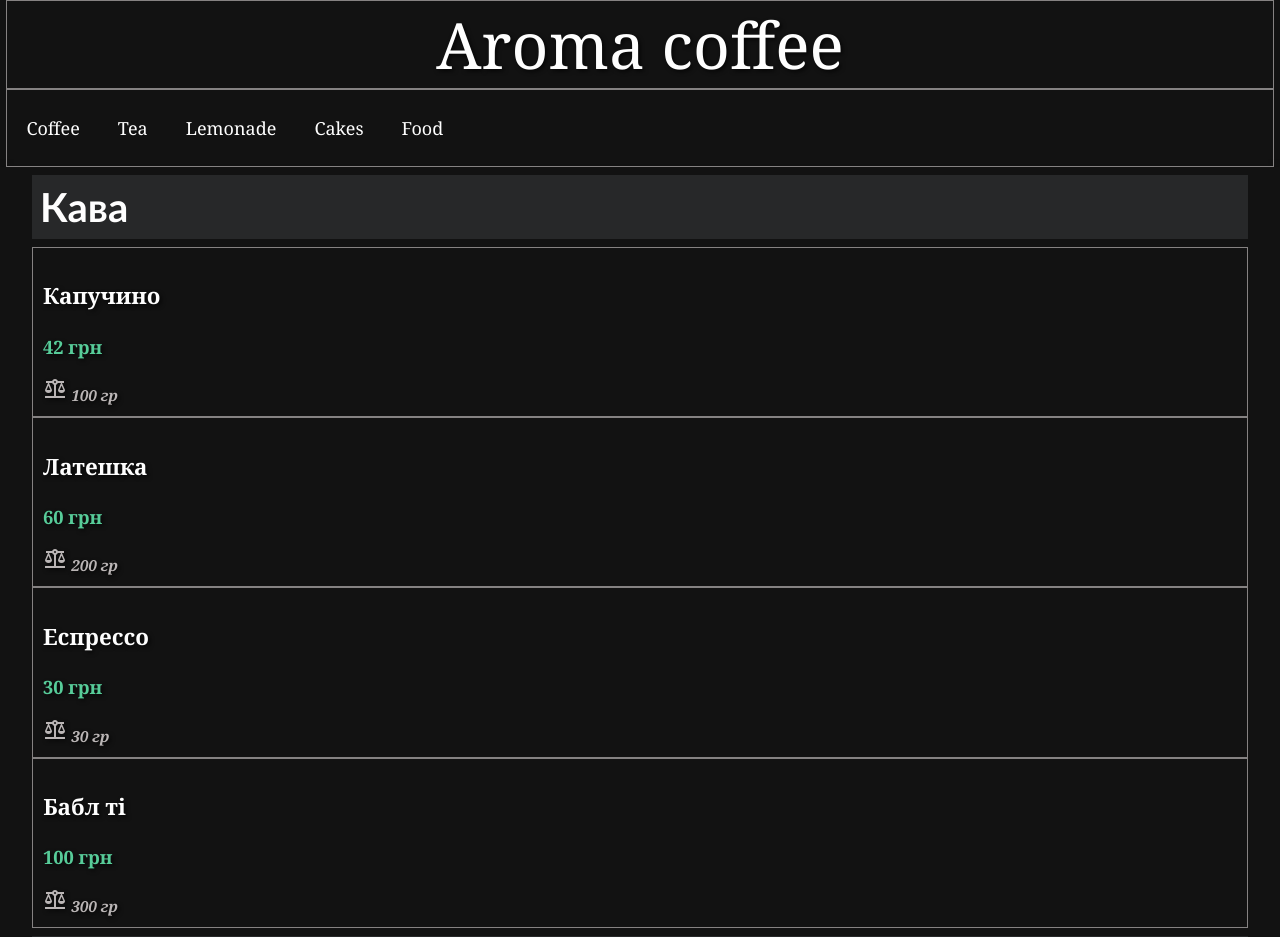
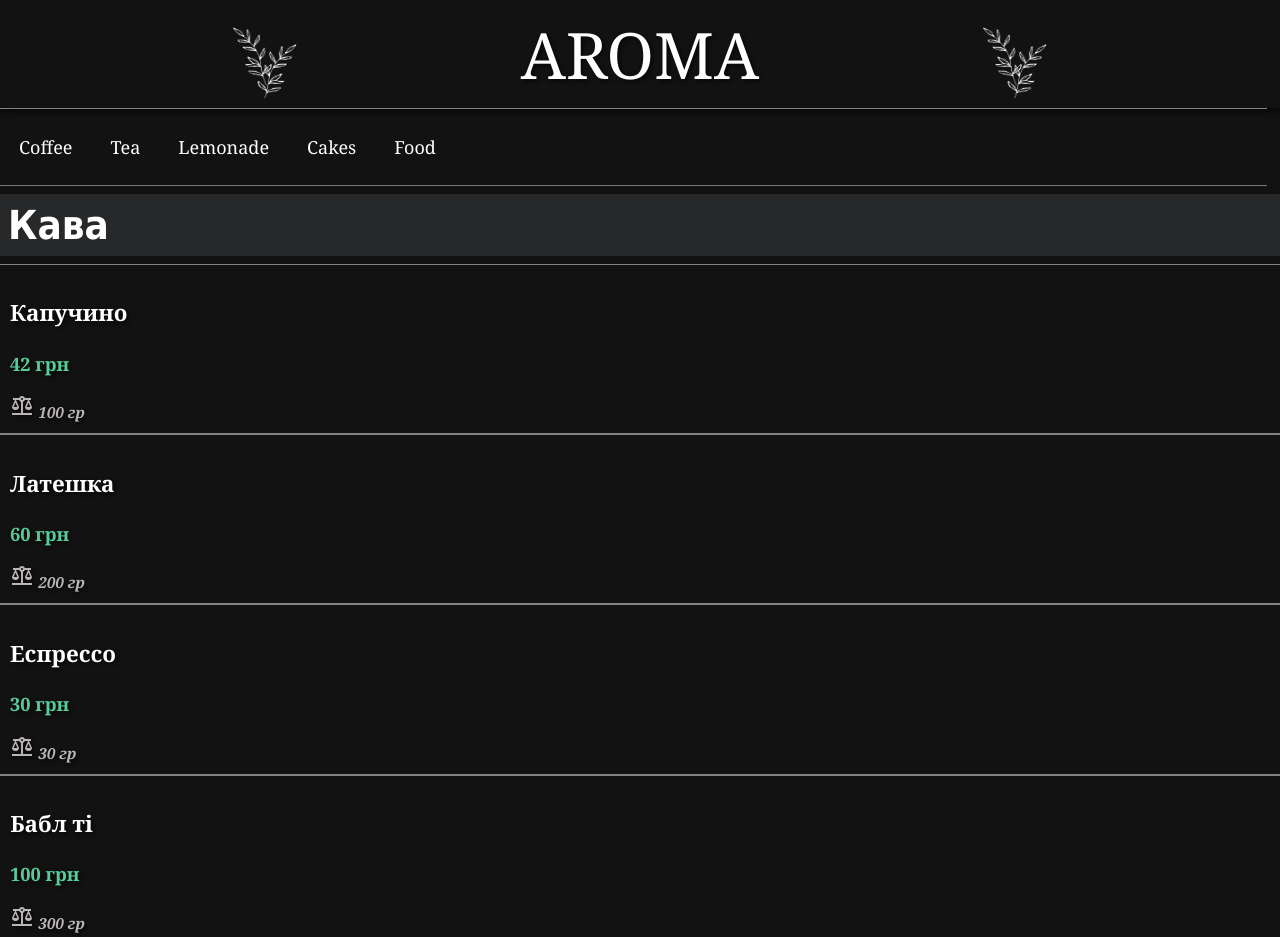
Before and after one commit to ketalias/aromacoffee-landing-menu-html, a plain HTML site: page menu.html in a window 1280 px wide. Shown: the top 937 px of the page. Drawn offline with Linux system fonts and the light colour scheme.

Commit message:
css update

```diff
--- a/menu.html
+++ b/menu.html
@@ -14,7 +14,8 @@
 
 <body>
     <header>
-        <p id="logo">Aroma coffee</p>
+        <img src="Дизайн_без_назви-removebg-preview.png"><p id="logo">AROMA</p><img src="Дизайн_без_назви-removebg-preview.png">
+    </header>
     <nav class="navbar">
         <ul>
             <li><a href="#coffee">Coffee</a></li>
@@ -24,7 +25,6 @@
             <li><a href="#food">Food</a></li>
         </ul>
     </nav>
-    </header>
     <main>
        <div class="category" id="coffee"><b>Кава</b></div>
         <article>
--- a/menu_styles.css
+++ b/menu_styles.css
@@ -6,15 +6,16 @@
     --text-color: #fefefe;
     --border-color: #858282;
     --shadow-color: rgba(0, 0, 0, 0.7);
-    --font-family-primary: Georgia, serif;
-    --font-family-secondary: 'Trebuchet MS', 'Lucida Sans Unicode', 'Lucida Grande', 'Lucida Sans', Arial, sans-serif;
-    --font-family-logo-footer: Georgia, serif;
+    --font-family-primary: Georgia, sans-serif;
+    --font-family-secondary: Tahoma, serif;
+    --font-family-logo-footer: Georgia, sans-serif;
 }
 
 *,
 *::before,
 *::after {
     box-sizing: border-box;
+
 }
 
 body {
@@ -27,21 +28,22 @@ body {
 }
 
 /* Header Styles */
+/* Header Styles */
 header {
     display: flex;
-    flex-direction: column;
+    flex-direction: row; /* Change to row to align logo and image in one line */
     align-items: center;
+    justify-content: space-evenly; /* Ensure space between logo and other elements */
     width: 100%;
     background-color: var(--primary-color);
     box-shadow: 0 4px 8px var(--shadow-color);
-
+    padding: 10px; /* Add padding for better spacing */
 }
 
 /* Logo Styles */
 #logo {
     display: flex;
-    width: 99%;
-    align-items: center;
+    align-items: center; /* Center align items within the flex container */
     justify-content: center;
     box-sizing: border-box;
     font-size: 8vh;
@@ -49,8 +51,15 @@ header {
     color: var(--text-color);
     text-shadow: 2px 2px 4px var(--shadow-color);
     margin: 0;
-    border: 1px solid var(--border-color);
 }
+
+header img {
+    width: 14vh; /* Adjust height to match the text size */
+    height: 11vh;
+    left: 0;
+
+}
+
 
 /* Navbar Styles */
 .navbar {
@@ -60,6 +69,8 @@ header {
     border: 1px solid var(--border-color);
     height: auto;
     position: static;
+    border-left: none;
+    border-right: none;
 
 }
 
@@ -102,12 +113,15 @@ main {
 article {
     display: flex;
     flex-direction: row;
-    width: 95%;
+    width: 100%;
     padding: 10px;
-    border: 1px solid var(--border-color);
+    border: 0.3px solid var(--border-color);
     color: var(--text-color);
     text-shadow: 2px 2px 4px var(--shadow-color);
     font-weight: bold;
+    border-left: none;
+    border-right: none;
+
 
 
 }
@@ -133,7 +147,7 @@ article i {
 .category {
     display: flex;
     background-color: #272829;
-    width: 95%;
+    width: 100%;
     font-size: 5vh;
     padding: 1vh;
     margin-bottom: 1vh;
@@ -151,4 +165,11 @@ footer {
     margin-top: 1vh;
     bottom: 0;
     border: 1px solid var(--border-color);
+    border-left: none;
+    border-right: none;
 }
+
+footer a {
+    background-color: var(--secondary-color);
+    color: #57CC99;
+}
```
Also changed, not shown: Дизайн_без_назви-removebg-preview.png (added). Lines whose indentation alone changed are shown as unchanged.
